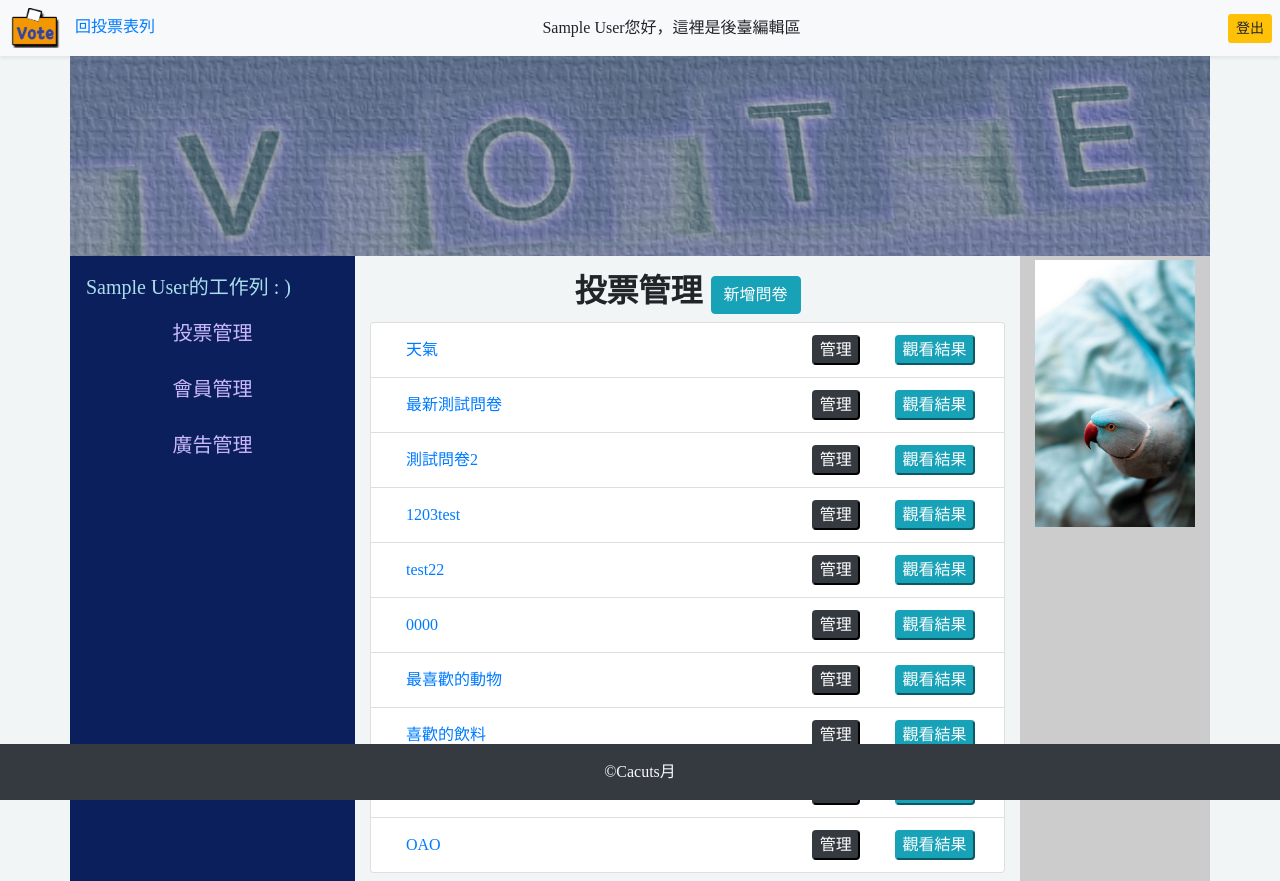
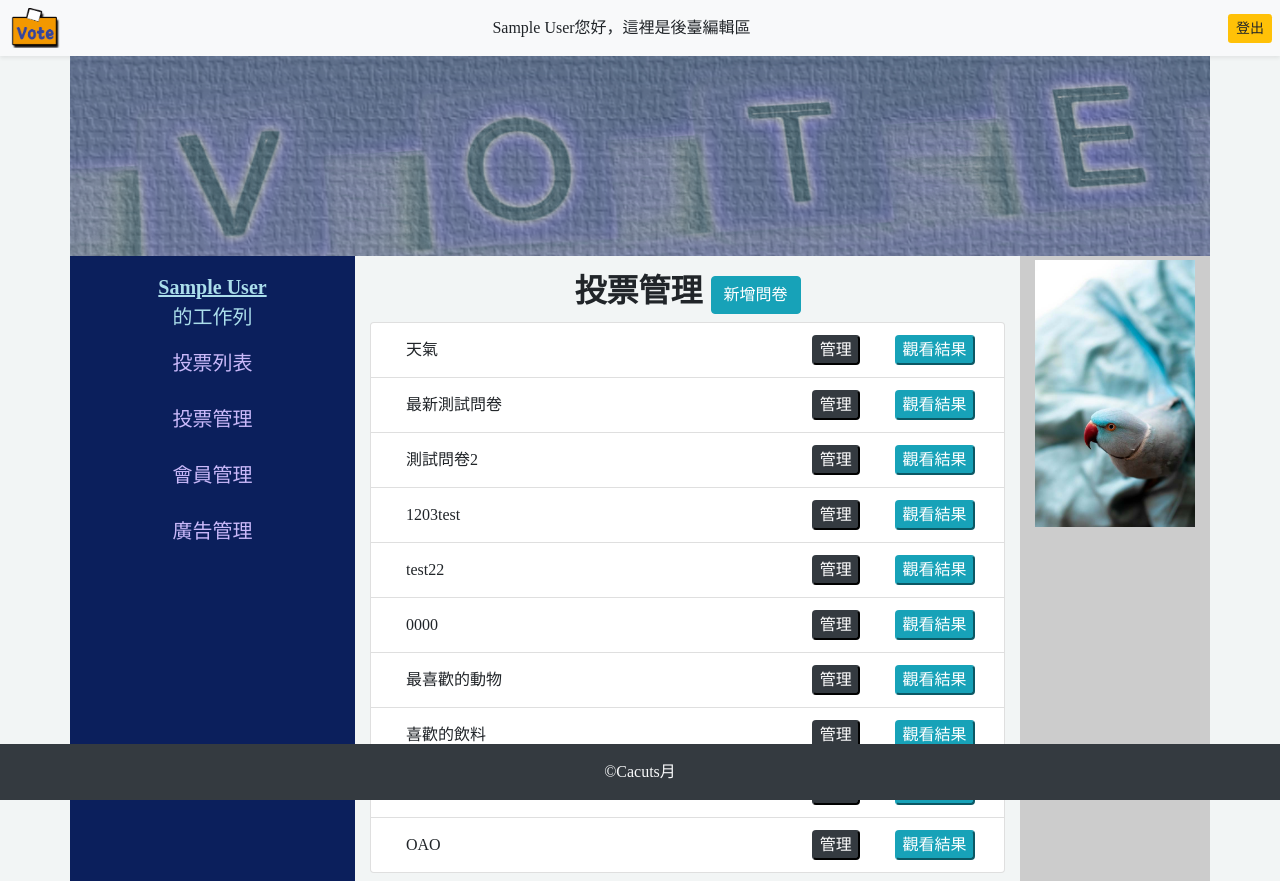
Before and after one commit to mooncactusmoon/vote, a PHP site: page /backend/index.php in a window 1280 px wide. Run offline with PHP 8.4, Linux system fonts and the light colour scheme; the visitor is signed in with stand-in values (Sample User, id 1); data comes from the database, SQL or seed files in the repository; some libraries are stand-ins or nearby versions.

Commit message:
修改aside效果 及 後台投票列表無法點選標題 (已上傳220

```diff
--- a/backend/index.php
+++ b/backend/index.php
@@ -69,40 +69,6 @@ if(!isset($_SESSION['user'])){
 
 <body>
 
-<!-- 輪播  用陣列去顯示圖片-->
-
-    <!-- <div class="jumbotron p-0 mb-0" style="overflow:hidden;height:200px;">
-    <a href="index.php">
-    <div id="carouselExampleIndicators" class="carousel slide position-relative" data-ride="carousel">
-        <div class="carousel-inner position-absolute" style="top:-250px;">
-    <?php
-    $images=all('ad',['sh'=>1]);
-    foreach($images as $key => $image){
-    if($key==0){
-
-        echo "<div class='carousel-item active'>";
-    }else{
-        echo "<div class='carousel-item'>";
-
-    }
-    echo "<img src='../img/{$image['name']}' alt='{$image['intro']}' class='d-block w-100'></div>";
-    }
-
-
-    ?>
-        </div>
-        <a class="carousel-control-prev" href="#carouselExampleIndicators" role="button" data-slide="prev">
-            <span class="carousel-control-prev-icon" aria-hidden="true"></span>
-            <span class="sr-only">Previous</span>
-        </a>
-        <a class="carousel-control-next" href="#carouselExampleIndicators" role="button" data-slide="next">
-            <span class="carousel-control-next-icon" aria-hidden="true"></span>
-            <span class="sr-only">Next</span>
-        </a>
-    </div>
-    </a>
-    </div> -->
-<!-- 輪播 end -->
 
 <!-- nav -->
 <nav class="bg-light shadow-sm py-2 px-2 text-right my-0 d-flex justify-content-between">
@@ -111,7 +77,6 @@ if(!isset($_SESSION['user'])){
         <a href="../index.php">
         <img src="../img/logo1.png" alt="LOGO" width="55px" height="40px" >
         </a>
-        <a class="px-2" href="../index.php">回投票表列</a>
     </div>
     <!-- <div> -->
         <!-- 放置功能 -->
@@ -152,11 +117,12 @@ if(isset($_SESSION['user'])){
     <div class="row-cols-1  d-flex flex-column">
         <?php
         if(isset($_SESSION['user'])){
-            echo "<span class='pr-5 mt-3 '>{$_SESSION['name']}的工作列 : )</span>";
-
+            echo "<span class='text-center mt-3 font-weight-bold'><ins>{$_SESSION['name']}</ins></span>";
+            echo "<span class='text-center  '>的工作列</span>";
         }
         ?>
             <!-- 放置功能 -->
+            <a class="px-2 mt-3 a" href="../index.php">投票列表</a>
             <a class="px-2 mt-3 a" href="?do=show_vote_list">投票管理</a>
             <a class="px-2 mt-3 a" href="?do=member">會員管理</a>
             <?php
--- a/backend/manage_vote.php
+++ b/backend/manage_vote.php
@@ -11,9 +11,9 @@ foreach ($subjects as $key => $value) {
     echo "<li class='list-group-item'>";
     // ?代表當前頁面
     // 題目
-    echo "<a class='d-inline-block col-md-8' href='../index.php?do=vote&id={$value['id']}'>";
-    echo $value['topic'];
-    echo "</a>";
+    // echo "<a class='d-inline-block col-md-8' href='../index.php?do=vote&id={$value['id']}'>";
+    echo "<span class='d-inline-block col-md-8'>".$value['topic']."</span>";
+    // echo "</a>";
 
 
     //總投票數顯示
--- a/frontend/aside.php
+++ b/frontend/aside.php
@@ -2,10 +2,12 @@
         <div class="row-cols-1 d-flex flex-column">
     <?php
     if(isset($_SESSION['user'])){
-        echo "<span class='pr-5 mt-3'>{$_SESSION['name']}的工作列 : )</span>";
+        echo "<span class='text-center mt-3 font-weight-bold'><ins>{$_SESSION['name']}</ins></span>";
+            echo "<span class='text-center  '>的工作列</span>";
 
         ?>
             <!-- 放置功能 -->
+            <a class="px-2 mt-3 a" href="./index.php">投票列表</a>
             <a class="px-2 mt-3 a" href="./backend/index.php?do=show_vote_list">投票管理</a>
             <a class="px-2 mt-3 a" href="./backend/index.php?do=member">會員管理</a>
             <?php
```
Also changed, not shown: index.php (+0 -34 lines), README.md.
